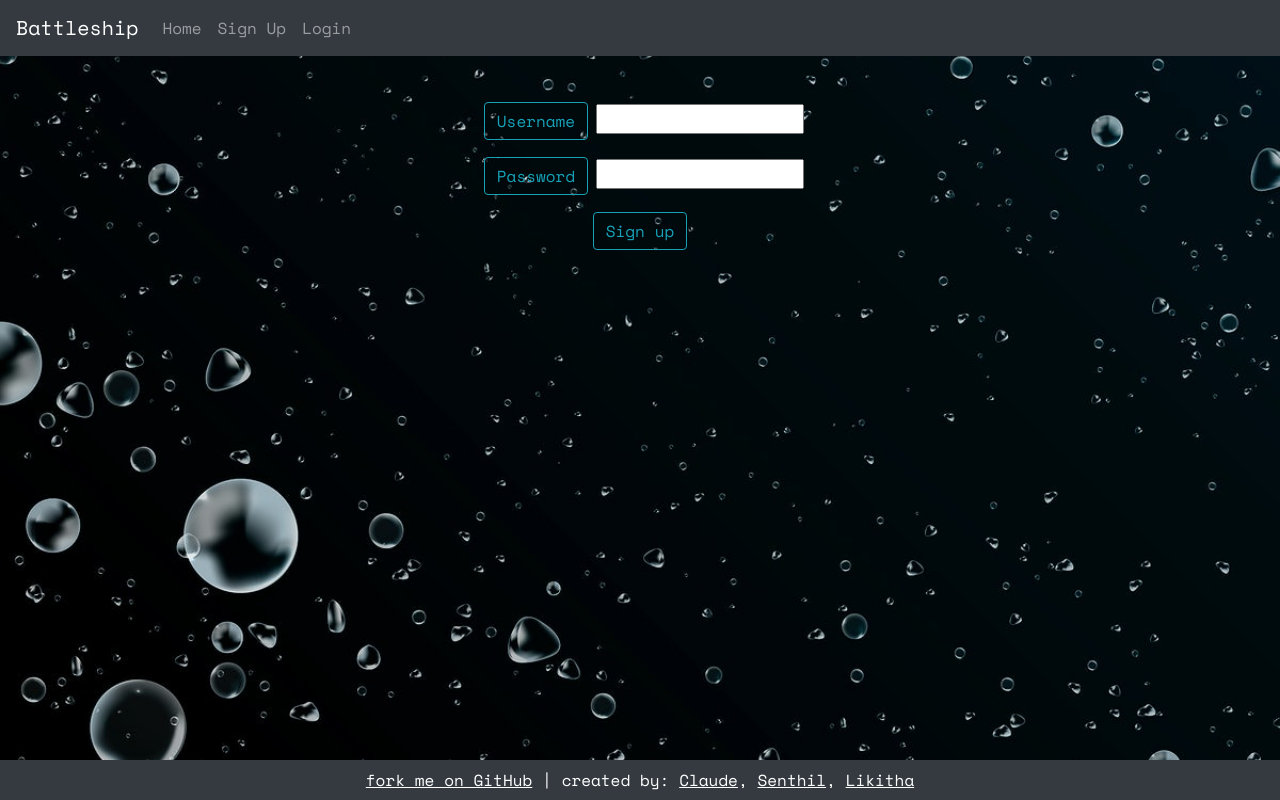
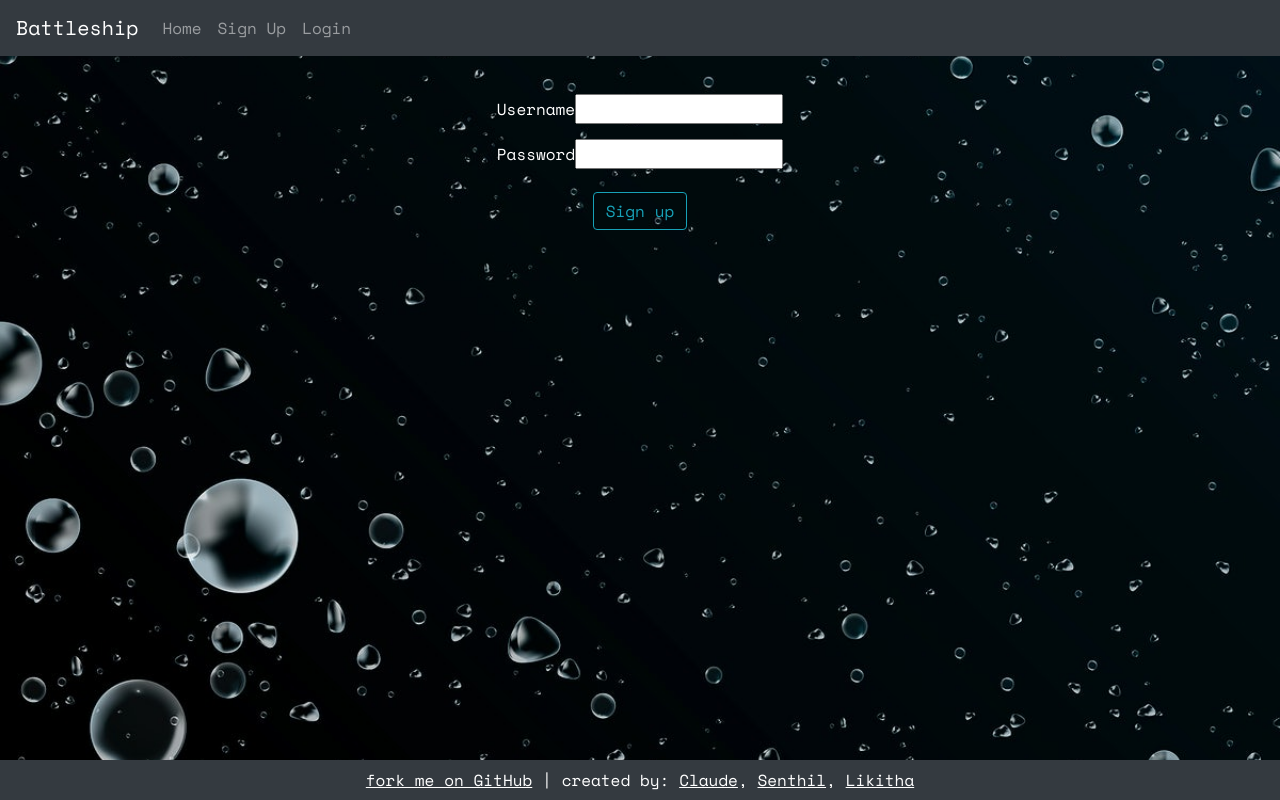
Before and after one commit to caldric/battleship-client, a React (Create React App) app: page /signup in a window 1280 px wide. Built offline with nearby package versions, Linux system fonts and the light colour scheme.

Commit message:
Convert label from button to text

```diff
--- a/src/component/Signup.jsx
+++ b/src/component/Signup.jsx
@@ -31,9 +31,7 @@ const Signup = ({ apiBaseURL }) => {
   if (redirect) return <Redirect to="/" />;
   return (
     <form className="signup text-center m-4" onSubmit={submitForm}>
-      <label className="btn btn-outline-info m-2" htmlFor="name">
-        Username
-      </label>
+      <label htmlFor="name">Username</label>
       <input
         type="text"
         name="name"
@@ -42,9 +40,7 @@ const Signup = ({ apiBaseURL }) => {
         onChange={(event) => setUsername(event.currentTarget.value)}
       />
       <br /> {/* TO-DO: DELETE AFTER CSS */}
-      <label className="btn btn-outline-info m-2" htmlFor="password">
-        Password
-      </label>
+      <label htmlFor="password">Password</label>
       <input
         type="password"
         name="password"
```
